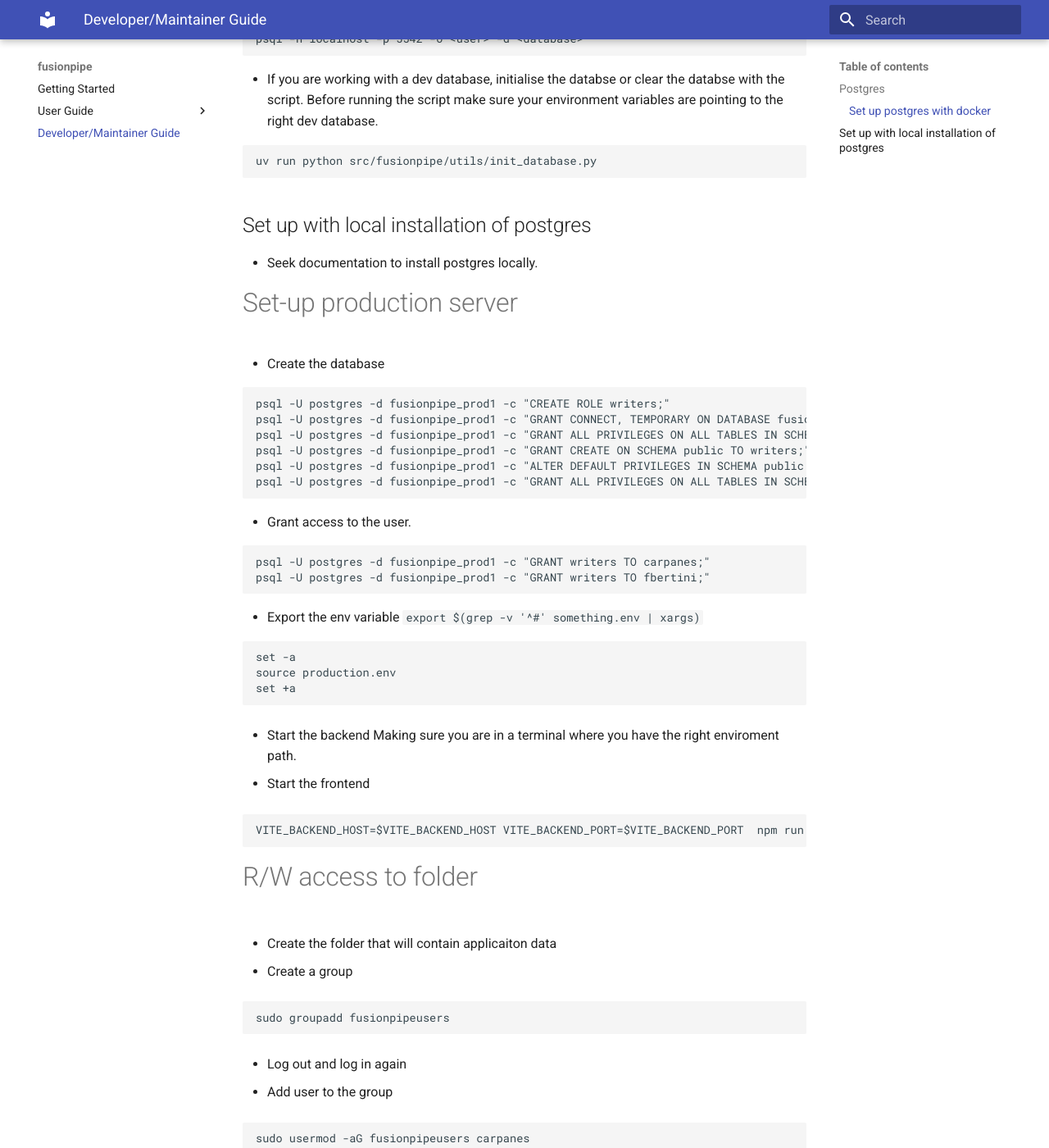
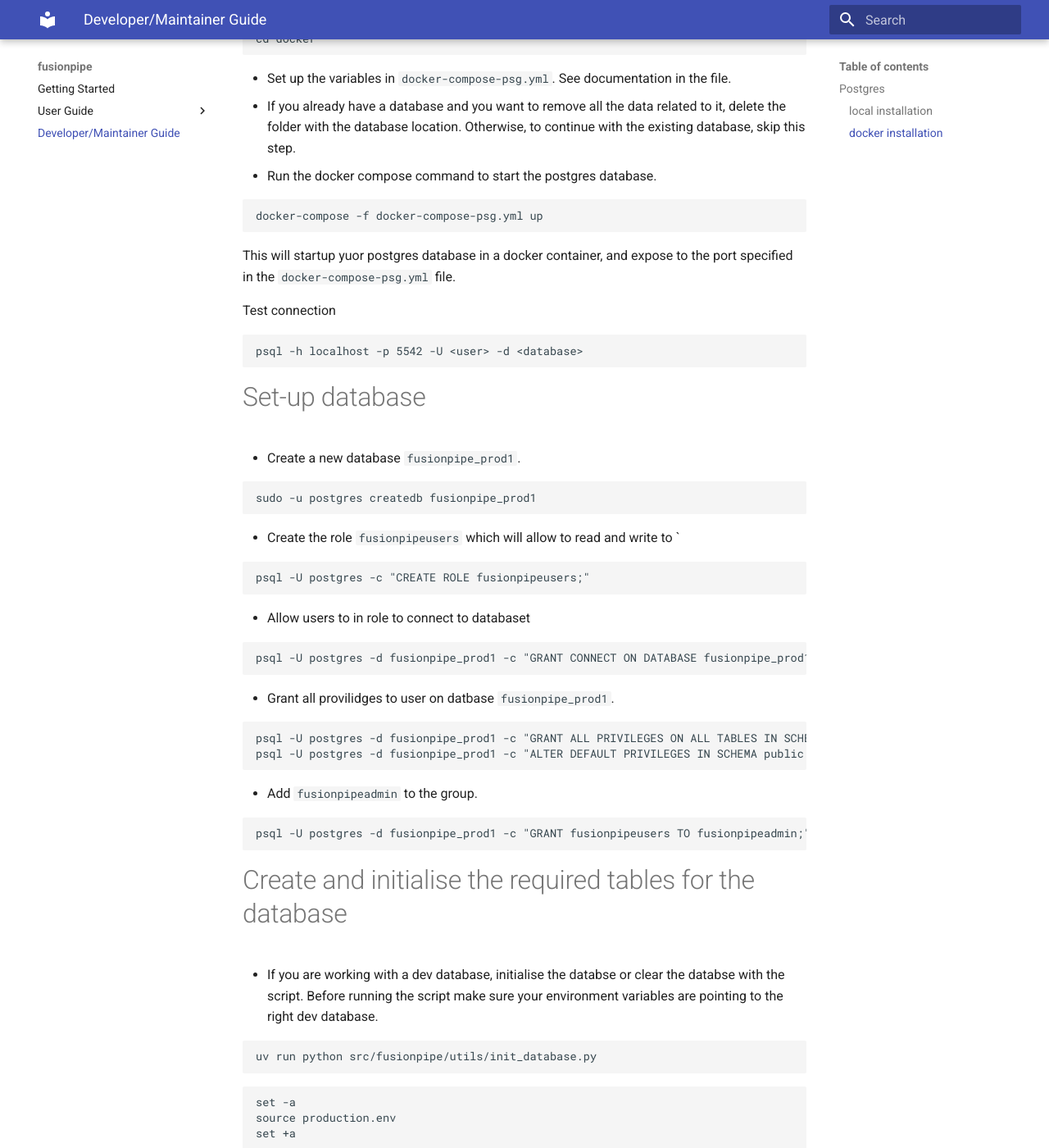
Before and after one commit to francescocarpanese/fusionpipe, an MkDocs documentation site: the page built from docs/docs/dev_maintainer_guide.md, in a window 1280 px wide and 1400 px high, scrolled down 1356 px. Shown: the whole window at 82% size. Built offline with MkDocs 1.6.1 and Material for MkDocs 9.7.7, drawn with Linux system fonts in a browser that asks for light colours; some of the changed text lies outside the part shown.

Commit message:
updated documentation for the deployment on the server

````diff
--- a/docs/docs/dev_maintainer_guide.md
+++ b/docs/docs/dev_maintainer_guide.md
@@ -23,7 +23,23 @@
 It is recommended to use docker, as it will allow you to have the same environment in dev and prod.
 
 
-### Set up postgres with docker
+### local installation
+
+- Install postgres
+
+- Initialise postgtes
+`sudo /usr/bin/postgresql-setup --initdb`
+
+Usually postgres is initialised creating the admin postgres user called `postgres`.
+
+The default set-up for postgres to check the name of the user, to grant access to the database (`peer` option).
+In this condition, in order to perform admin operation on the databaset, you need to log as `postgres` user (requires sudo access).
+
+It is possibile to change the postgres authentication defualt mechanism, changing the file `pg_hba.conf` usually found in the location
+`/var/lib/pgsql/data/pg_hba.conf`. Changing `peer` to `md5` will ask for password authentication at the login.
+
+
+### docker installation
 
 Set the env variable.
 
@@ -47,39 +63,42 @@
 psql -h localhost -p 5542 -U <user> -d <database>
 ```
 
+
+# Set-up database
+
+- Create a new database `fusionpipe_prod1`.
+```bash
+sudo -u postgres createdb fusionpipe_prod1
+```
+
+- Create the role `fusionpipeusers` which will allow to read and write to `
+```bash
+psql -U postgres -c "CREATE ROLE fusionpipeusers;"
+```
+
+- Allow users to in role to connect to databaset
+```bash
+psql -U postgres -d fusionpipe_prod1 -c "GRANT CONNECT ON DATABASE fusionpipe_prod1 TO fusionpipeusers;"
+```
+
+- Grant all provilidges to user on datbase `fusionpipe_prod1`.
+```bash
+psql -U postgres -d fusionpipe_prod1 -c "GRANT ALL PRIVILEGES ON ALL TABLES IN SCHEMA public TO fusionpipeusers;"
+psql -U postgres -d fusionpipe_prod1 -c "ALTER DEFAULT PRIVILEGES IN SCHEMA public GRANT ALL PRIVILEGES ON TABLES TO fusionpipeusers;"
+```
+
+- Add `fusionpipeadmin` to the group.
+```bash
+psql -U postgres -d fusionpipe_prod1 -c "GRANT fusionpipeusers TO fusionpipeadmin;"
+```
+
+# Create and initialise the required tables for the database
+
 - If you are working with a dev database, initialise the databse or clear the databse with the script.
 Before running the script make sure your environment variables are pointing to the right dev database.
 ```bash
 uv run python src/fusionpipe/utils/init_database.py
 ```
-
-## Set up with local installation of postgres
-- Seek documentation to install postgres locally.
-
-
-# Set-up production server
-
-- Create the database
-
-```bash
-psql -U postgres -d fusionpipe_prod1 -c "CREATE ROLE writers;"
-psql -U postgres -d fusionpipe_prod1 -c "GRANT CONNECT, TEMPORARY ON DATABASE fusionpipe_prod1 TO writers;"
-psql -U postgres -d fusionpipe_prod1 -c "GRANT ALL PRIVILEGES ON ALL TABLES IN SCHEMA public TO writers;"
-psql -U postgres -d fusionpipe_prod1 -c "GRANT CREATE ON SCHEMA public TO writers;"
-psql -U postgres -d fusionpipe_prod1 -c "ALTER DEFAULT PRIVILEGES IN SCHEMA public GRANT ALL PRIVILEGES ON TABLES TO writers;"
-psql -U postgres -d fusionpipe_prod1 -c "GRANT ALL PRIVILEGES ON ALL TABLES IN SCHEMA public TO writers;"
-```
-
-- Grant access to the user.
-
-```bash
-psql -U postgres -d fusionpipe_prod1 -c "GRANT writers TO carpanes;"
-psql -U postgres -d fusionpipe_prod1 -c "GRANT writers TO fbertini;"
-```
-
-
-- Export the env variable
-`export $(grep -v '^#' something.env | xargs)`
 
 ```bash
 set -a
@@ -128,28 +147,36 @@
 sudo setfacl -d -m o::--- /misc/fusionpipe_shared
 ```
 
-# Set up a new user
+TODO grant reading access to the user utils folder.
 
-- Create new user in postgres
 
-`psql -U postgres -d fusionpipe_prod1 -c "CREATE USER fbertini WITH PASSWORD 'coccolone';"`
+### Onboard new user
 
-- Grant user access to group
+- Create new user with `<newusername>` in postgres
 
-`psql -U postgres -d fusionpipe_prod1 -c "GRANT writers TO fbertini;"`
+`psql -U postgres -d fusionpipe_prod1 -c "CREATE USER <newusername>;"`
 
-- Ask user to write the following line in the `.profile`, in order to persist the access to the database
+- Grant user access to role in postgres database
+
+`psql -U postgres -d fusionpipe_prod1 -c "GRANT fusionpipeusers TO <newusername>;"`
+
+- Ask user to write the following line in the `.profile` or `.bashrc_profile`, in order to persist the access to the database
 
 ```bash
-export DATABASE_URL="dbname=fusionpipe_prod1 user=carpanes password=zidane90 host=localhost port=5432"
+export DATABASE_URL="dbname=fusionpipe_prod1 port=5432"
 ```
 
-- Write the location of the user utils in the `.profile`
+- Write the location of the user utils in the `.profile`, `.bashrc_profile`.
 ```bash
-export USER_UTILS_FOLDER_PATH="/misc/carpanes/fusionpipe/src/fusionpipe/user_utils"
+export USER_UTILS_FOLDER_PATH="/home/fusionpipeadmin/Documents/fusionpipe/src/fusionpipe/user_utils"
 ```
 
-# User set-up
+- Add group user to the group in the server, in order for him to have access to the shared repository
+```bash
+sudo usermod -aG fusionpipeusers username
+```
+
+### User set-up
 - Communicate the username to the admin
 ```bash
 whoami
@@ -163,12 +190,12 @@
 - ssh to the machine and forward the port with the frontend and backend
 
 ```bash
-ssh -L 5174:localhost:5174 -L 8100:localhost:8100 fbertini@spcpc636
+ssh -L 5176:localhost:5176 -L 8101:localhost:8101 <username>@spcdefuse01
 ```
 
 - Write the following line in the `.profile`. This allows the user to have access to the database
 ```bash
-export DATABASE_URL="dbname=fusionpipe_prod1 user=fbertini password=coccolone host=localhost port=5432"
+export DATABASE_URL="dbname=fusionpipe_prod1 port=5432"
 ```
 
 - Write the location of the user utils in the `.profile`
@@ -186,15 +213,17 @@
 Or ask your admin to do that for you.
 
 ```bash
-sudo zypper refresh
-sudo zypper install docker
+sudo apt-get update
+sudo apt-get install docker.io
+```
 
+Start docker service at system level
+```bash
 sudo systemctl enable docker
 sudo systemctl start docker
 ```
 
 Add your user to docker
-
 ```bash
 sudo usermod -aG docker $USER
 ```
````
